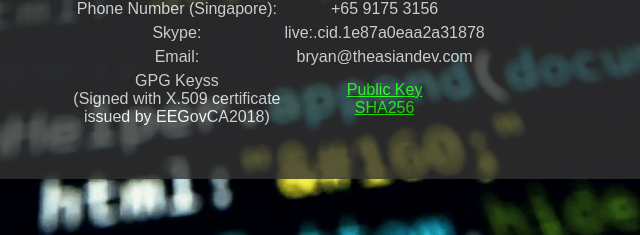
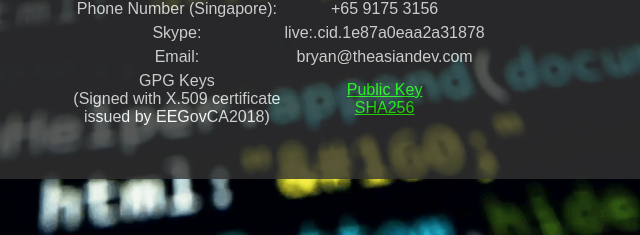
Before and after one commit to theasiandev/theasiandev.github.io, a plain HTML site: page contact.html in a window 1280 px wide. Shown: the part 613-848 px from the top of the page, 361-1001 px from the left. Drawn offline with Linux system fonts and the light colour scheme; a web font is replaced by a local one.

Commit message:
undo
Signed-off-by: Bryan Sheng <bryan@theasiandev.com>

```diff
--- a/contact.html
+++ b/contact.html
@@ -88,7 +88,7 @@
         </tr>
         <tr></tr>
         <tr>
-          <td>GPG Keyss<br>(Signed with X.509 certificate<br>issued by EEGovCA2018)</td>
+          <td>GPG Keys<br>(Signed with X.509 certificate<br>issued by EEGovCA2018)</td>
           <td><a href="assets/pub-keys.zip" download>Public Key</a><br>
           <a href="assets/sha256.txt">SHA256</a></td>
         </tr>
```
